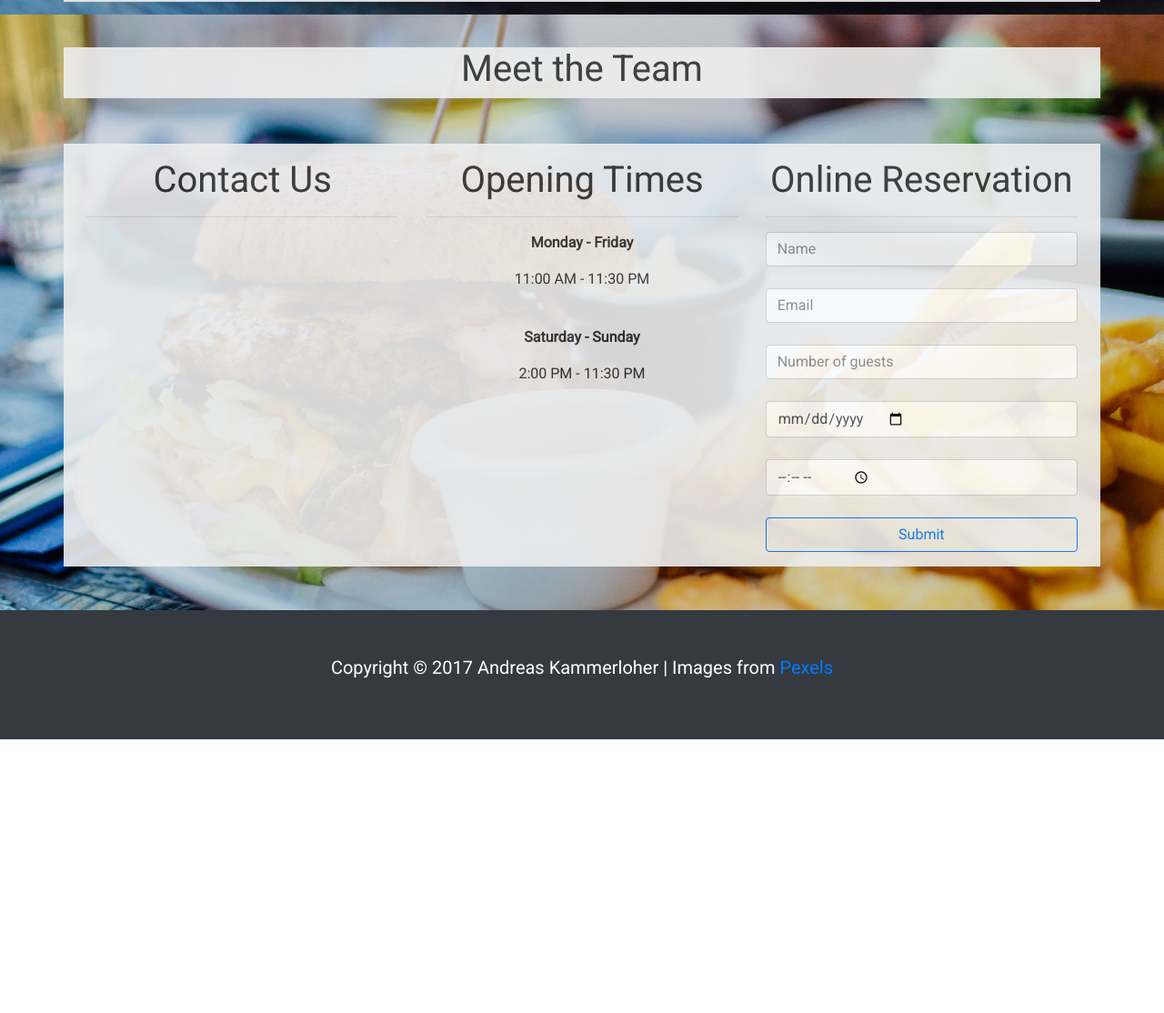
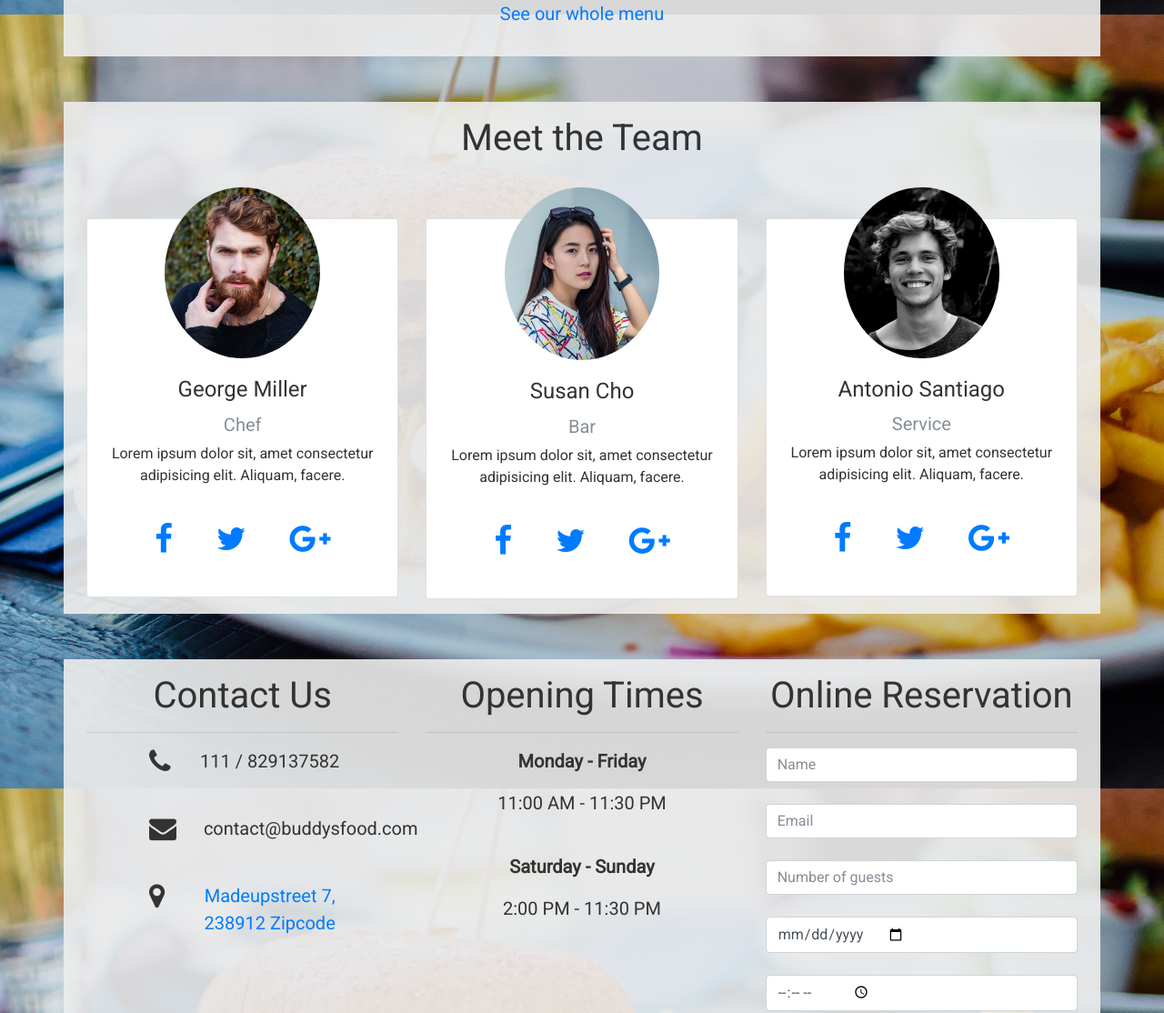
Before and after one commit to Odin94/BuddysFoodPlace, a website: page src/index.html in a window 1280 px wide. Shown: the part 1686-2800 px from the top of the page at 91% size. Before the commit the page ends 2499 px from the top, so only its background shows below. Drawn offline with Linux system fonts and the light colour scheme; some packages are replaced by stand-ins of ours; a script that the page names is missing.

Commit message:
Make website basic-feature complete

```diff
--- a/src/index.html
+++ b/src/index.html
@@ -25,7 +25,8 @@
         </button>
 
         <div class="collapse navbar-collapse" id="navbarNav">
-          <a href="#" class="navbar-brand">Food Consumption</a>
+          <a href="#" class="navbar-brand">
+            <i class="fa fa-cutlery" aria-hidden="true"></i> Food Consumption</a>
           <ul class="navbar-nav ml-auto">
             <li class="nav-item active">
               <a href="#restaurant" class="nav-link">The Restaurant</a>
@@ -55,7 +56,7 @@
       <div class="container bg-bright">
         <div class="row">
           <div class="col-md-6">
-            <h1 class="text-center pt-3">The Location</h1>
+            <h1 class="text-center pt-3">The Restaurant</h1>
             <p class="text-center">
               <small class="text-center">
                 <a href="https://www.google.de/maps">Madeupstreet 7, 238912 Zipcode</a>
@@ -126,10 +127,104 @@
     </section>
 
     <!-- TEAM SECTION -->
-    <section id="team">
-      <div class="container bg-bright">
-        <h1 class="text-center">Meet the Team</h1>
+    <section id="team" class="text-center">
+      <div class="container bg-bright pb-3">
+        <h1 class="text-center mb-5 py-3">Meet the Team</h1>
         <div class="row">
+
+          <div class="col-md-4">
+            <div class="card">
+              <a href="img/person1.jpeg" data-toggle="lightbox">
+                <img class="card-img-top rounded-circle w-50" src="img/person1.jpeg"></img>
+              </a>
+              <div class="card-body">
+                <h4 class="card-title">George Miller</h4>
+                <h5 class="text-muted">Chef</h5>
+                <p class="card-text">Lorem ipsum dolor sit, amet consectetur adipisicing elit. Aliquam, facere.</p>
+
+                <div class="d-flex flex-row justify-content-center">
+                  <div class="p-4">
+                    <a href="#">
+                      <i class="fa fa-facebook"></i>
+                    </a>
+                  </div>
+                  <div class="p-4">
+                    <a href="#">
+                      <i class="fa fa-twitter"></i>
+                    </a>
+                  </div>
+                  <div class="p-4">
+                    <a href="#">
+                      <i class="fa fa-google-plus"></i>
+                    </a>
+                  </div>
+                </div>
+              </div>
+            </div>
+          </div>
+
+          <div class="col-md-4">
+            <div class="card">
+              <a href="img/person2.jpeg" data-toggle="lightbox">
+                <img class="card-img-top rounded-circle w-50" src="img/person2.jpeg"></img>
+              </a>
+              <div class="card-body">
+                <h4 class="card-title">Susan Cho</h4>
+                <h5 class="text-muted">Bar</h5>
+                <p class="card-text">Lorem ipsum dolor sit, amet consectetur adipisicing elit. Aliquam, facere.</p>
+
+                <div class="d-flex flex-row justify-content-center">
+                  <div class="p-4">
+                    <a href="#">
+                      <i class="fa fa-facebook"></i>
+                    </a>
+                  </div>
+                  <div class="p-4">
+                    <a href="#">
+                      <i class="fa fa-twitter"></i>
+                    </a>
+                  </div>
+                  <div class="p-4">
+                    <a href="#">
+                      <i class="fa fa-google-plus"></i>
+                    </a>
+                  </div>
+                </div>
+              </div>
+            </div>
+          </div>
+
+          <div class="col-md-4">
+            <div class="card">
+              <a href="img/person3.jpeg" data-toggle="lightbox">
+                <img class="card-img-top rounded-circle w-50" src="img/person3.jpeg"></img>
+              </a>
+              <div class="card-body">
+                <h4 class="card-title">Antonio Santiago</h4>
+                <h5 class="text-muted">Service</h5>
+                <p class="card-text">Lorem ipsum dolor sit, amet consectetur adipisicing elit. Aliquam, facere.</p>
+
+                <div class="d-flex flex-row justify-content-center">
+                  <div class="p-4">
+                    <a href="#">
+                      <i class="fa fa-facebook"></i>
+                    </a>
+                  </div>
+                  <div class="p-4">
+                    <a href="#">
+                      <i class="fa fa-twitter"></i>
+                    </a>
+                  </div>
+                  <div class="p-4">
+                    <a href="#">
+                      <i class="fa fa-google-plus"></i>
+                    </a>
+                  </div>
+                </div>
+              </div>
+            </div>
+          </div>
+
         </div>
       </div>
     </section>
@@ -142,6 +237,46 @@
             <h1 class="mt-3">Contact Us</h1>
             <hr>
 
+            <div class="row">
+              <div class="col-2"></div>
+              <div class="col-1">
+                <p>
+                  <i class="fa fa-phone"></i>
+                </p>
+              </div>
+              <div class="col-8">
+                <p>111 / 829137582</p>
+              </div>
+            </div>
+            <br>
+
+            <div class="row">
+              <div class="col-2"></div>
+              <div class="col-1">
+                <p>
+                  <i class="fa fa-envelope"></i>
+                </p>
+              </div>
+              <div class="col-1"></div>
+              <div class="col-7">
+                <p>contact@buddysfood.com</p>
+              </div>
+            </div>
+            <br>
+
+            <div class="row">
+              <div class="col-2"></div>
+              <div class="col-1">
+                <p>
+                  <i class="fa fa-map-marker"></i>
+                </p>
+              </div>
+              <div class="col-8">
+                <p>
+                  <a href="https://www.google.de/maps">Madeupstreet 7, 238912 Zipcode</a>
+                </p>
+              </div>
+            </div>
           </div>
 
           <div class="col-md-4 text-center">
@@ -196,7 +331,9 @@
       <div class="container">
         <div class="row">
           <div class="col">
-            <p class="lead text-center">Copyright &copy; 2017 Andreas Kammerloher | Images from <a href="https://pexels.com">Pexels</a></p>
+            <p class="lead text-center">Copyright &copy; 2017 Andreas Kammerloher | Images from
+              <a href="https://pexels.com">Pexels</a>
+            </p>
           </div>
         </div>
       </div>
@@ -208,6 +345,7 @@
   <script src="js/popper.min.js"></script>
   <script src="js/bootstrap.min.js"></script>
   <script src="https://cdnjs.cloudflare.com/ajax/libs/ekko-lightbox/5.3.0/ekko-lightbox.min.js"></script>
+  <script src="js/navbar-fixed.js"></script>
 
   <script>
     $(document).on('click', '[data-toggle="lightbox"]', function (event) {
--- /dev/null
+++ b/src/js/navbar-fixed.js
@@ -0,0 +1,96 @@
+/*
+* Fixed Navbar Scrolling
+* Github: https://github.com/ts-de/bootstrap4-fixed-navbar
+*/
+
+// init nav object from dom
+var nav = $('nav');
+// get heigth of the nav
+var navHeight = nav.outerHeight();
+
+// click-trigger
+$('a[href*="#"]:not([href="#"])').click(function(event) {
+  scrollToSection(this);
+  event.preventDefault();
+});
+
+// scroll-trigger
+$(document).scroll(function() {
+  activateCurrentSection();
+});
+
+// get target position and scrolls to it
+function scrollToSection(self) {
+  // get the target href
+  var href = $(self).attr('href');
+
+  // get the target position
+  var targetPos = $(href).offset().top - navHeight + 5;
+
+  // scroll to target
+  $('html, body').animate({
+    scrollTop: targetPos
+  }, 400);
+}
+
+/*
+* Updates active section on scroll
+*/
+// scroll-trigger
+$(document).scroll(function() {
+  activateCurrentSection();
+});
+
+/*
+* Updates active section on scroll
+*/
+function activateCurrentSection() {
+  var id; // init the id of the element that will be activated
+
+  // get all sections
+  var sections = $('.section');
+
+  // store current position on the page when scroll is triggered
+  var pos = $(document).scrollTop();
+
+  /*
+  * Exception: if last section is <100% of the screen height
+  * make it active when 50% of it is visible.
+  * Otherwise the last section would never activate.
+  */
+  var lastSection = sections[sections.length-1];  // get last section
+  var lastSectionTooSmall = $(lastSection).height() < $(window).height();
+
+  if (lastSectionTooSmall) {
+    var lastSectionTopPos = $(lastSection).offset().top;
+    // lastSectionTriggerPos is true if 50% of the last section is visible
+    var lastSectionTriggerPos = $(window).height() + $(document).scrollTop() - ($(lastSection).height()/2);
+    var lastSectionInView = lastSectionTriggerPos > lastSectionTopPos;
+  }
+
+  if (lastSectionTooSmall && lastSectionInView) {
+    id = $(lastSection).attr('id');
+  } else {  // else last section is >= 100% of the view check all sections to find the top one
+    sections.each(function() {
+      var top = $(this).offset().top - navHeight; // get the top & bottom position of the section
+      var bottom = top + $(this).outerHeight();
+
+      /*
+      * if the current position is higher (deeper on the page) than the top of the section
+      * and it is smaller (heiger on the page) than the bottom of the section
+      * it is the active section.
+      */
+      if (pos >= top && pos <= bottom) {
+        id = $(this).attr('id');       // store the id of this section
+      }
+    });
+  }
+
+  /*
+   if an id was set before, activate the section in the nav
+   */
+  if (id) {
+    nav.find('a').removeClass('active');
+    nav.find('a[href="#' + id + '"]').addClass('active');
+  }
+}
--- a/src/scss/style.scss
+++ b/src/scss/style.scss
@@ -2,8 +2,12 @@ body {
   padding-top: 45px;
   background: url("../img/Burger.jpeg") no-repeat center center fixed;
   background-size: cover;
+  font-family: 'Roboto', sans-serif;
+}
 
-  font-family: 'Roboto', sans-serif;
+.bg-bright {
+  color: #333;
+  background: rgba(238, 238, 238, 0.9);
 }
 
 .container {
@@ -24,7 +28,9 @@ body {
 }
 
 section {
-  margin-top: 50px;
+  // padding and negative margin are to prevent navbar overlap on navigation
+  margin-top: 50px - 60px;
+  padding-top: 60px;
 }
 
 #title {
@@ -37,7 +43,6 @@ section {
 
 #restaurant {
   margin-top: 250px;
-
   img {
     margin-top: 11%;
   }
@@ -49,17 +54,49 @@ section {
   }
 }
 
-.bg-bright {
-  color: #333;
-  background: #eee;
-  opacity: 0.9;
+#team {
+  img {
+    margin-top: -35px;
+  }
+  i.fa {
+    font-size: 35px;
+  }
+}
+
+#reservation {
+  p {
+    font-size: 20px;
+  }
+  i.fa {
+    font-size: 1.5em;
+  }
+}
+
+@media(max-width: 1200px) {
+  #reservation {
+    p {
+      font-size: 15px;
+    }
+    i.fa {
+      font-size: 1.5em;
+    }
+  }
 }
 
 @media(max-width: 999px) {
   #title {
     margin-top: 150px;
+    h1 {
+      font-size: 3.5em;
+    }
   }
   #restaurant {
     margin-top: 200px;
   }
+
+  #food {
+    .card {
+      height: 500px;
+    }
+  }
 }
```
Also changed, not shown: src/css/style.css, src/img/person1.jpeg (added), src/img/person2.jpeg (added), src/img/person3.jpeg (added).
